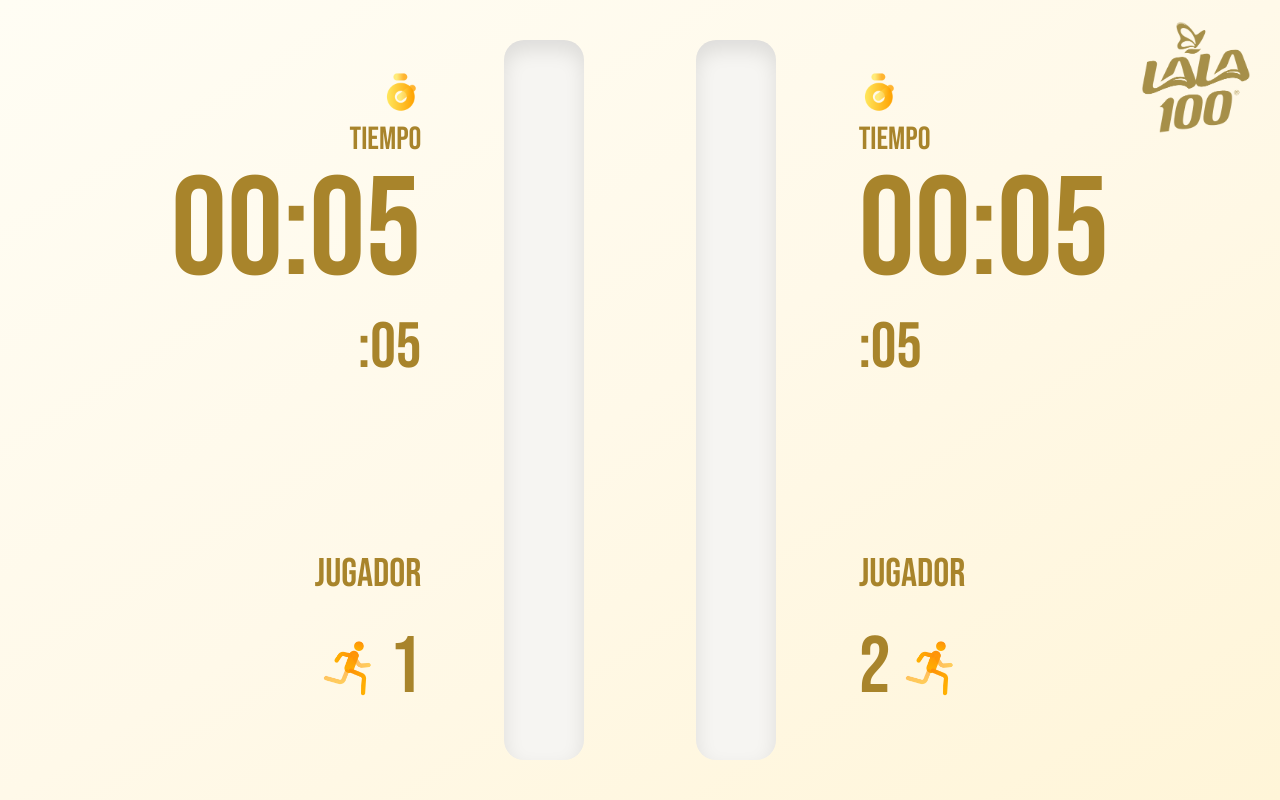
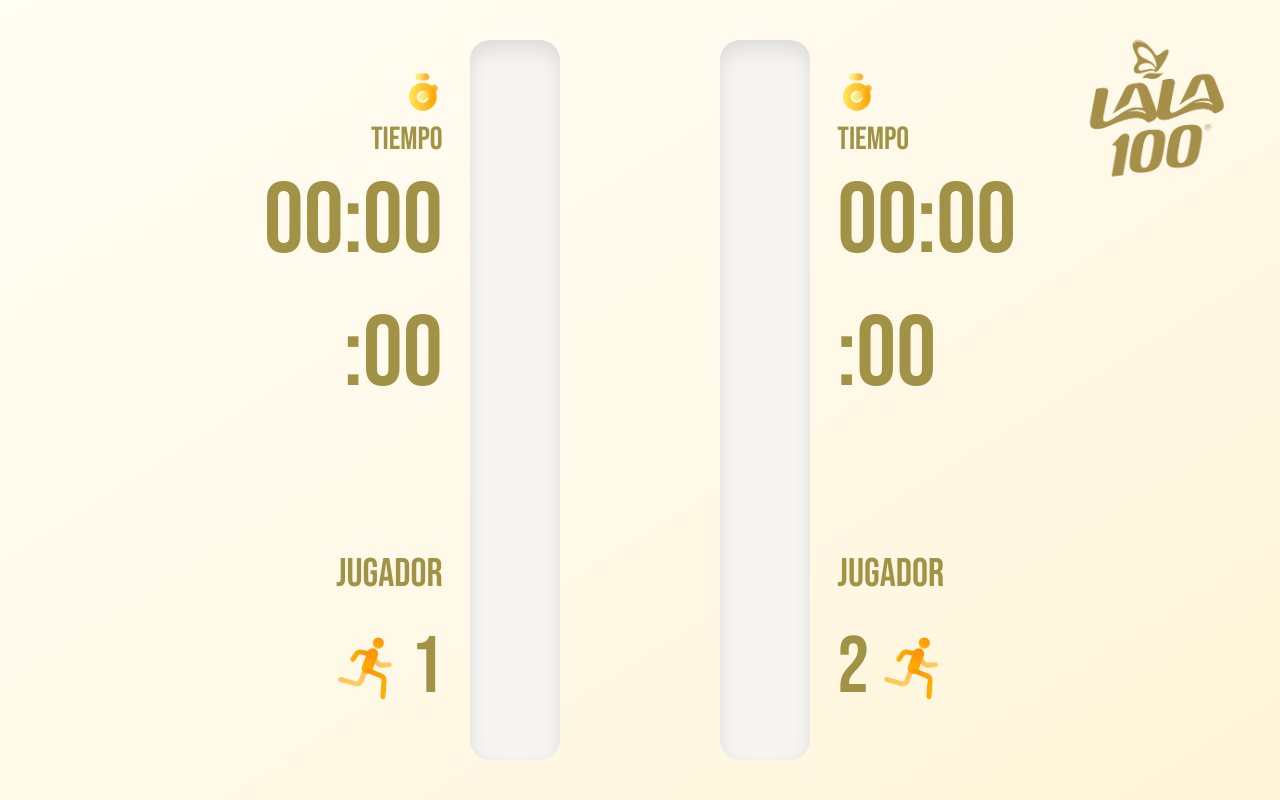
Before and after one commit to marcosSanchez-dev/lala-bars, a React (Vite) app: page / in a window 1280 px wide. Built offline with nearby package versions, Linux system fonts and the light colour scheme.

Commit message:
Fix milliseconds display and implement restart game button functionality

```diff
--- a/src/App.tsx
+++ b/src/App.tsx
@@ -1,8 +1,6 @@
 import { useEffect, useRef, useState } from "react";
 import "@fontsource/bebas-neue";
 import "./index.css";
-
-// Importar imágenes
 import ClockIcon from "./assets/clock.png";
 import RunIcon from "./assets/figure.run.png";
 import LalaLogo from "./assets/Lala_Logo.png";
@@ -10,119 +8,114 @@ import LalaLogo from "./assets/Lala_Logo.png";
 function App() {
   const [progress1, setProgress1] = useState(0);
   const [progress2, setProgress2] = useState(0);
-  const [seconds, setSeconds] = useState(0);
-  const [winner, setWinner] = useState<string | null>(null);
-  const [isRunning, setIsRunning] = useState(true);
+  const [startTime, setStartTime] = useState<Date | null>(null);
+  const [elapsed, setElapsed] = useState(0);
+  const [winner, setWinner] = useState<null | number>(null);
 
-  const intervalRef = useRef<NodeJS.Timeout | null>(null);
+  const intervalRef = useRef<number | null>(null);
 
-  // Cronómetro
   useEffect(() => {
-    if (isRunning && !winner) {
-      intervalRef.current = setInterval(() => {
-        setSeconds((s) => s + 1);
-      }, 1000);
+    if (startTime && !winner) {
+      intervalRef.current = window.setInterval(() => {
+        setElapsed(Date.now() - startTime.getTime());
+      }, 10);
     }
+    return () => clearInterval(intervalRef.current!);
+  }, [startTime, winner]);
 
-    return () => clearInterval(intervalRef.current as NodeJS.Timeout);
-  }, [isRunning, winner]);
+  const increase = (player: number) => {
+    if (!startTime) setStartTime(new Date());
 
-  // Función para llenar barras
-  const handleClick = (player: "p1" | "p2") => {
-    if (!isRunning || winner) return;
+    if (winner) return;
 
-    if (player === "p1") {
+    if (player === 1) {
       setProgress1((prev) => {
-        const next = Math.min(prev + 10, 100);
-        if (next === 100) {
-          setWinner("Jugador 1");
-          setIsRunning(false);
-        }
-        return next;
+        const newVal = Math.min(prev + 5, 100);
+        if (newVal >= 100) setWinner(1);
+        return newVal;
       });
     } else {
       setProgress2((prev) => {
-        const next = Math.min(prev + 10, 100);
-        if (next === 100) {
-          setWinner("Jugador 2");
-          setIsRunning(false);
-        }
-        return next;
+        const newVal = Math.min(prev + 5, 100);
+        if (newVal >= 100) setWinner(2);
+        return newVal;
       });
     }
+  };
+
+  const formatTime = (ms: number) => {
+    const minutes = Math.floor(ms / 60000);
+    const seconds = Math.floor((ms % 60000) / 1000);
+    const milliseconds = Math.floor((ms % 1000) / 10);
+    return {
+      minSec: `${String(minutes).padStart(2, "0")}:${String(seconds).padStart(
+        2,
+        "0"
+      )}`,
+      ms: `:${String(milliseconds).padStart(2, "0")}`,
+    };
   };
 
   const resetGame = () => {
     setProgress1(0);
     setProgress2(0);
-    setSeconds(0);
+    setStartTime(null);
+    setElapsed(0);
     setWinner(null);
-    setIsRunning(true);
   };
 
-  const formatTime = (totalSeconds: number) => {
-    const mins = Math.floor(totalSeconds / 60)
-      .toString()
-      .padStart(2, "0");
-    const secs = (totalSeconds % 60).toString().padStart(2, "0");
-    return `${mins}:${secs}`;
-  };
+  const time = formatTime(elapsed);
 
   return (
-    <div className="w-screen h-screen bg-gradient-to-br from-[#fffdf4] via-[#fff9e9] to-[#fff5d8] text-[#a8842b] font-bebas flex items-center justify-center overflow-hidden relative">
-      {/* Logo LALA */}
+    <div className="w-screen h-screen bg-gradient-to-br from-[#fffdf4] via-[#fff9e9] to-[#fff5d8] text-[#a19246] font-bebas flex items-center justify-center overflow-hidden relative">
+      {/* Logo */}
       <img
         src={LalaLogo}
         alt="Lala Logo"
-        className="absolute top-4 right-6 w-[120px] object-contain"
+        className="absolute top-8 right-12 w-[150px] object-contain"
       />
 
-      {/* Mensaje ganador */}
+      {/* Ganador */}
       {winner && (
-        <div className="absolute top-8 left-1/2 -translate-x-1/2 text-[60px] text-[#d97706] bg-white/70 px-6 py-2 rounded-xl shadow-lg backdrop-blur-md z-20">
-          🏆 ¡{winner} ganó!
+        <div className="absolute top-8 left-1/2 -translate-x-1/2 px-8 py-4 bg-white text-[#a8842b] text-4xl rounded-xl shadow-md flex items-center gap-4 z-20">
+          🏆 ¡JUGADOR {winner} GANÓ!
         </div>
       )}
 
-      {/* Botón de reinicio */}
+      {/* Reiniciar */}
       {winner && (
         <button
+          className="absolute bottom-16 left-1/2 -translate-x-1/2 bg-white text-[#a8842b] text-xl px-6 py-3 rounded-full shadow-md z-20"
           onClick={resetGame}
-          className="absolute bottom-10 left-1/2 -translate-x-1/2 bg-[#fcb045] hover:bg-[#fd7e37] text-white text-2xl px-8 py-3 rounded-full shadow-lg transition-all duration-300 font-bold"
         >
-          Reiniciar juego
+          REINICIAR JUEGO
         </button>
       )}
 
-      <div className="w-full max-w-screen-xl h-[90%] grid grid-cols-3 items-center px-8">
-        {/* Jugador 1 */}
-        <div className="flex flex-col justify-between h-full py-8 text-right pr-4">
+      <div className="max-w-[1440px] w-full h-[90vh] grid grid-cols-3 items-center px-12">
+        {/* Izquierda */}
+        <div className="flex flex-col justify-between h-full py-8 items-end text-right">
           <div className="space-y-2">
             <div className="flex flex-col items-end gap-1">
               <img src={ClockIcon} alt="Clock" className="w-10 h-10" />
               <div className="text-[32px]">TIEMPO</div>
             </div>
-            <div className="text-[140px] leading-[120px]">
-              {formatTime(seconds)}
-            </div>
-            <div className="text-[64px]">
-              :{(seconds % 100).toString().padStart(2, "0")}
-            </div>
+            <div className="text-[100px] leading-[100px]">{time.minSec}</div>
+            <div className="text-[100px]">{time.ms}</div>
           </div>
-          <div className="flex flex-col items-end gap-1">
+          <div className="space-y-1">
             <div className="text-[40px]">JUGADOR</div>
-            <div className="text-[80px] flex items-center gap-3">
-              <img src={RunIcon} alt="Jugador 1" className="w-14 h-14" />1
+            <div className="text-[80px] flex items-center justify-end gap-3">
+              <img src={RunIcon} alt="Jugador 1" className="w-16 h-16" />1
             </div>
           </div>
         </div>
 
         {/* Barras */}
-        <div className="flex justify-center gap-28 items-end h-full">
-          {/* Barra 1 */}
+        <div className="flex justify-center gap-40 items-end h-full relative z-10">
           <div
-            className="relative w-[80px] h-full bg-[#f6f5f2] rounded-[20px] shadow-[inset_0_10px_20px_rgba(0,0,0,0.1)] flex items-end cursor-pointer"
-            onClick={() => handleClick("p1")}
+            className="relative w-[90px] h-full bg-[#f6f5f2] rounded-[20px] shadow-[inset_0_10px_20px_rgba(0,0,0,0.1)] flex items-end cursor-pointer"
+            onClick={() => increase(1)}
           >
             <div
               className="w-full rounded-[20px] transition-all duration-300 ease-in-out"
@@ -132,13 +125,12 @@ function App() {
                 background: "linear-gradient(to top, #fcb045 0%, #fd7e37 100%)",
                 boxShadow: "0 8px 20px rgba(255, 167, 36, 0.3)",
               }}
-            ></div>
+            />
           </div>
 
-          {/* Barra 2 */}
           <div
-            className="relative w-[80px] h-full bg-[#f6f5f2] rounded-[20px] shadow-[inset_0_10px_20px_rgba(0,0,0,0.1)] flex items-end cursor-pointer"
-            onClick={() => handleClick("p2")}
+            className="relative w-[90px] h-full bg-[#f6f5f2] rounded-[20px] shadow-[inset_0_10px_20px_rgba(0,0,0,0.1)] flex items-end cursor-pointer"
+            onClick={() => increase(2)}
           >
             <div
               className="w-full rounded-[20px] transition-all duration-300 ease-in-out"
@@ -148,29 +140,24 @@ function App() {
                 background: "linear-gradient(to top, #fcb045 0%, #fd7e37 100%)",
                 boxShadow: "0 8px 20px rgba(255, 167, 36, 0.3)",
               }}
-            ></div>
+            />
           </div>
         </div>
 
-        {/* Jugador 2 */}
-        <div className="flex flex-col justify-between h-full py-8 text-left pl-4">
+        {/* Derecha */}
+        <div className="flex flex-col justify-between h-full py-8 items-start text-left">
           <div className="space-y-2">
             <div className="flex flex-col items-start gap-1">
               <img src={ClockIcon} alt="Clock" className="w-10 h-10" />
               <div className="text-[32px]">TIEMPO</div>
             </div>
-            <div className="text-[140px] leading-[120px]">
-              {formatTime(seconds)}
-            </div>
-            <div className="text-[64px]">
-              :{(seconds % 100).toString().padStart(2, "0")}
-            </div>
+            <div className="text-[100px] leading-[100px]">{time.minSec}</div>
+            <div className="text-[100px]">{time.ms}</div>
           </div>
-          <div className="flex flex-col items-start gap-1">
+          <div className="space-y-1">
             <div className="text-[40px]">JUGADOR</div>
-            <div className="text-[80px] flex items-center gap-3">
-              2
-              <img src={RunIcon} alt="Jugador 2" className="w-14 h-14" />
+            <div className="text-[80px] flex items-center justify-start gap-3">
+              2<img src={RunIcon} alt="Jugador 2" className="w-16 h-16" />
             </div>
           </div>
         </div>
```
